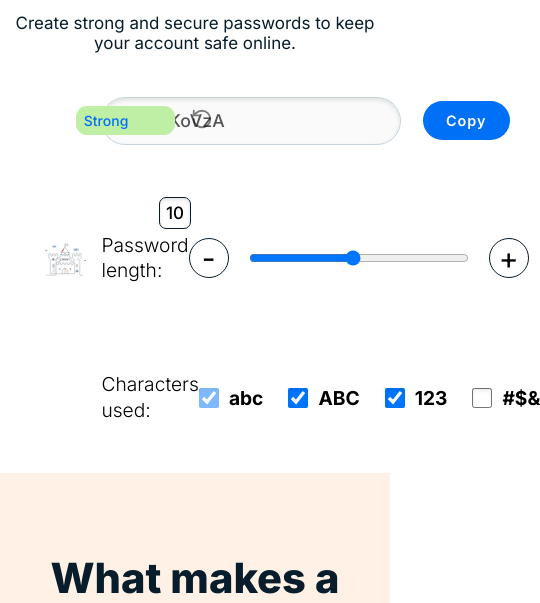
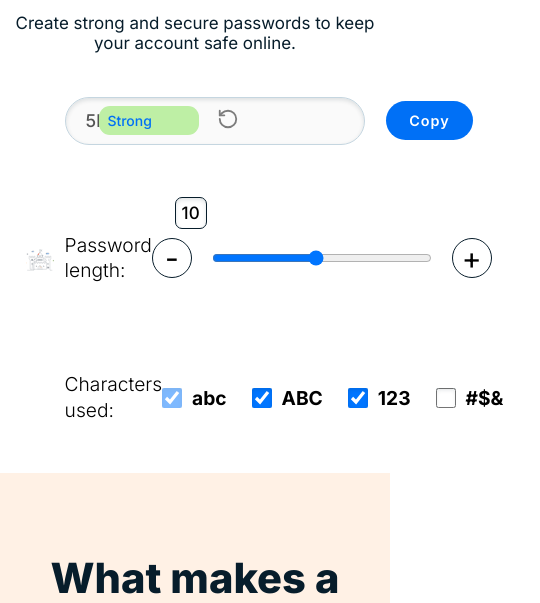
Before and after one commit to wasim2002/Random-Password-Generator, a plain HTML site: page index.html in a window 390 px wide. Shown: the part 241-844 px from the top of the page, 540 px wide, since content can reach past the window. Drawn offline with Linux system fonts and the light colour scheme.

Commit message:
fix some css lines

```diff
--- a/responsive.css
+++ b/responsive.css
@@ -348,14 +348,14 @@
     width: 50%;
   }
   .show input {
-    width: 410px;
+    width: 420px;
     font-size: 1.1rem;
   }
   .strength {
-    right: 11rem;
+    right: 10.5rem;
   }
   .reset {
-    right: 8.6rem;
+    right: 8rem;
   }
   .show {
     gap: 1.35rem;
@@ -389,3 +389,12 @@
     padding: 1.4rem;
   }
 }
+@media(max-width:1030px){
+  .cont{
+    width: 88%;
+    gap: 0.5rem;
+  }
+  .images{
+    width: 54%;
+  }
+}
```
